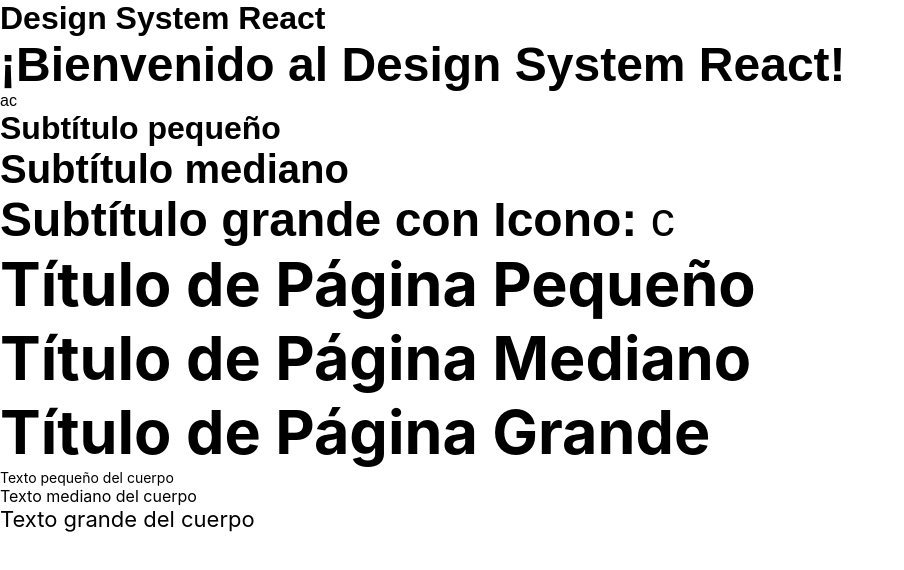
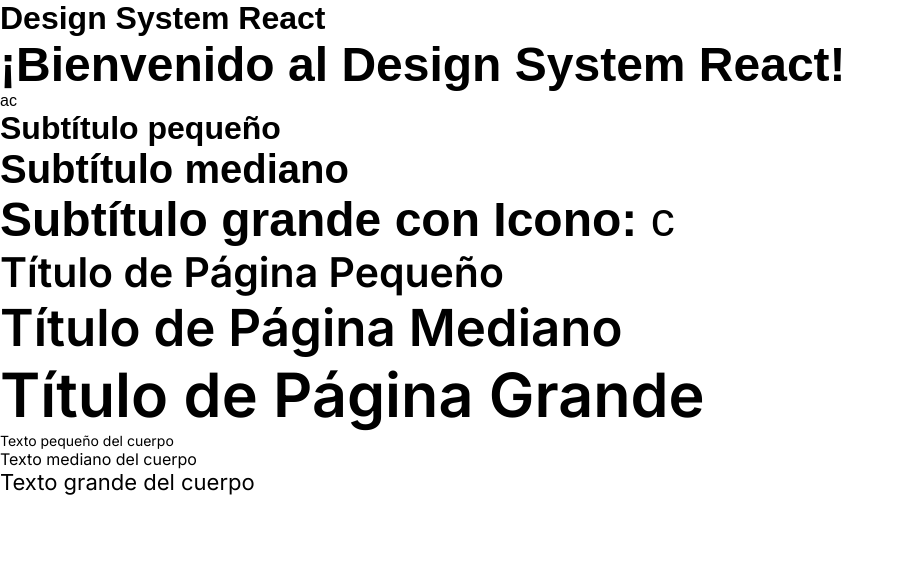
Before and after one commit to nng-dsgn/design_system_react, a React (Vite) app: page / in a window 1280 px wide. Shown: the top 570 px of the page, without its empty margins (0-904 px from the left). Built offline with nearby package versions, Linux system fonts and the light colour scheme; a web font is replaced by a local one.

Commit message:
feat: Add DS PageTitle component and improve design tokens

```diff
--- a/index.html
+++ b/index.html
@@ -4,6 +4,8 @@
     <meta charset="UTF-8" />
     <meta name="viewport" content="width=device-width, initial-scale=1.0" />
     <title>Design System React</title>
+    <link href="https://fonts.googleapis.com/css2?family=Inter:wght@400;500;600&display=swap" rel="stylesheet">
+
   </head>
   <body>
     <div id="root"></div>
--- a/src/App.jsx
+++ b/src/App.jsx
@@ -1,7 +1,7 @@
 import "./App.css";
 import "./ui-kit/atoms/icon/font-icons.css";
 import Subtitle from "./ui-kit/atoms/text/subtitle";
-import PageTitle from "./ui-kit/atoms/text/page-title";
+import PageTitle from "./ui-kit/atoms/text/PageTitle";
 import Body from "./ui-kit/atoms/text/body";
 import Icon from "./ui-kit/atoms/icon";
 
--- /dev/null
+++ b/src/ui-kit/atoms/text/PageTitle/style.css
@@ -0,0 +1,16 @@
+.cb-page-title {
+    color: var(--cb-color-text-primary);
+    font-family: var(--cb-font-family-title);
+}
+
+.cb-page-title--xs {
+    font-size: var(--cb-font-size-page-title--xs);
+}
+
+.cb-page-title--md {
+    font-size: var(--cb-font-size-page-title--md);
+}
+
+.cb-page-title--lg {
+    font-size: var(--cb-font-size-page-title--lg);
+}
--- a/src/ui-kit/atoms/text/page-title/style.css
+++ /dev/null
@@ -1,16 +0,0 @@
-.cb-page-title {
-    color: var(--cb-color-text-primary, #000);
-    font-family: var(--cb-font-family-title, 'Inter');
-}
-
-.cb-page-title--xs {
-    font-size: var(--cb-font-size-page-title);
-}
-
-.cb-page-title--md {
-    font-size: var(--cb-font-size-page-title);
-}
-
-.cb-page-title--lg {
-    font-size: var(--cb-font-size-page-title);
-}
--- a/src/ui-kit/tokens/my-company-brand.css
+++ b/src/ui-kit/tokens/my-company-brand.css
@@ -8,9 +8,11 @@
     --cb-font-size-subtitle--xs: 32px;
     --cb-font-size-subtitle--md: 40px;
     --cb-font-size-subtitle--lg: 48px;
-    --cb-font-size-page-title: 61px;
-    --cb-font-family-body: Inter;
-    --cb-font-family-title: Inter;
+    --cb-font-size-page-title--lg: 61px;
+    --cb-font-size-page-title--md: 51px;
+    --cb-font-size-page-title--xs: 41px;
+    --cb-font-family-body: 'Inter', sans-serif;
+    --cb-font-family-title: 'Inter', sans-serif;
 
 
     /* surface */
```
Also changed, not shown: src/ui-kit/atoms/text/PageTitle/index.jsx (renamed from src/ui-kit/atoms/text/page-title/index.jsx), 1 other file (tests, documents, lock files or other folders).
